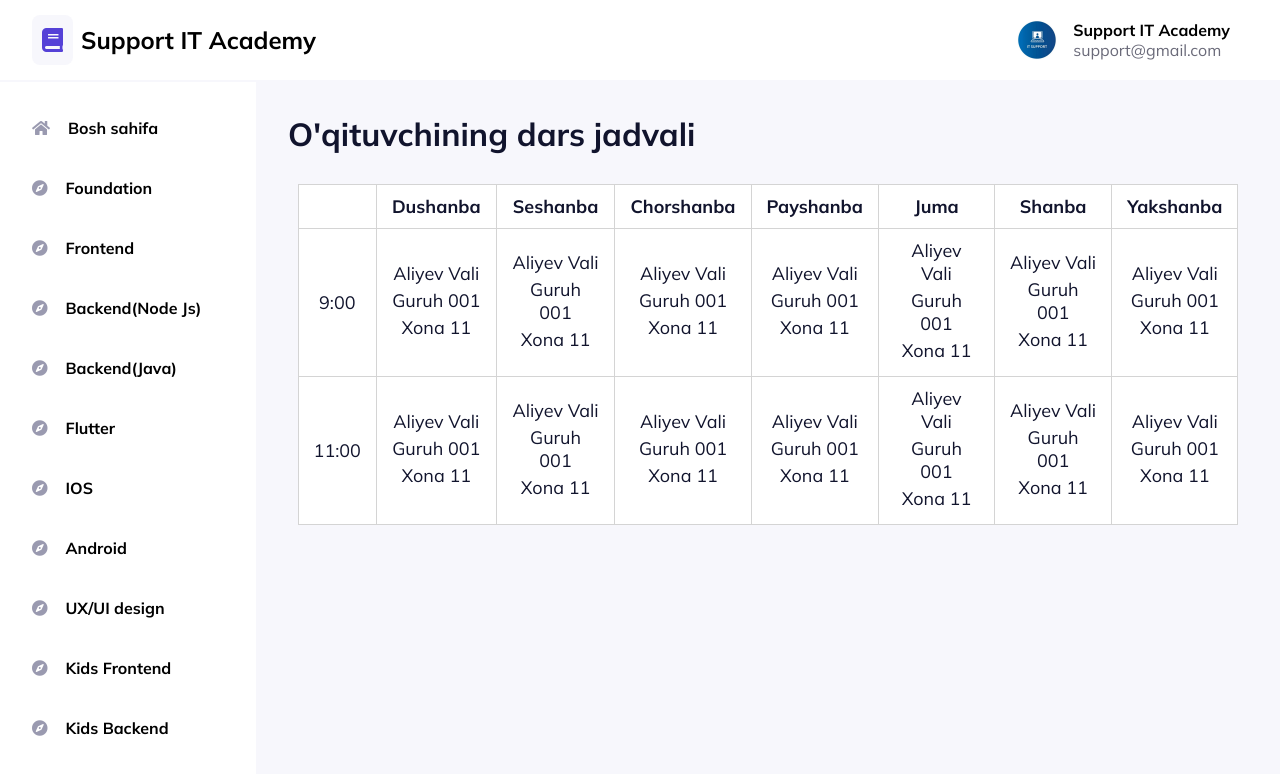
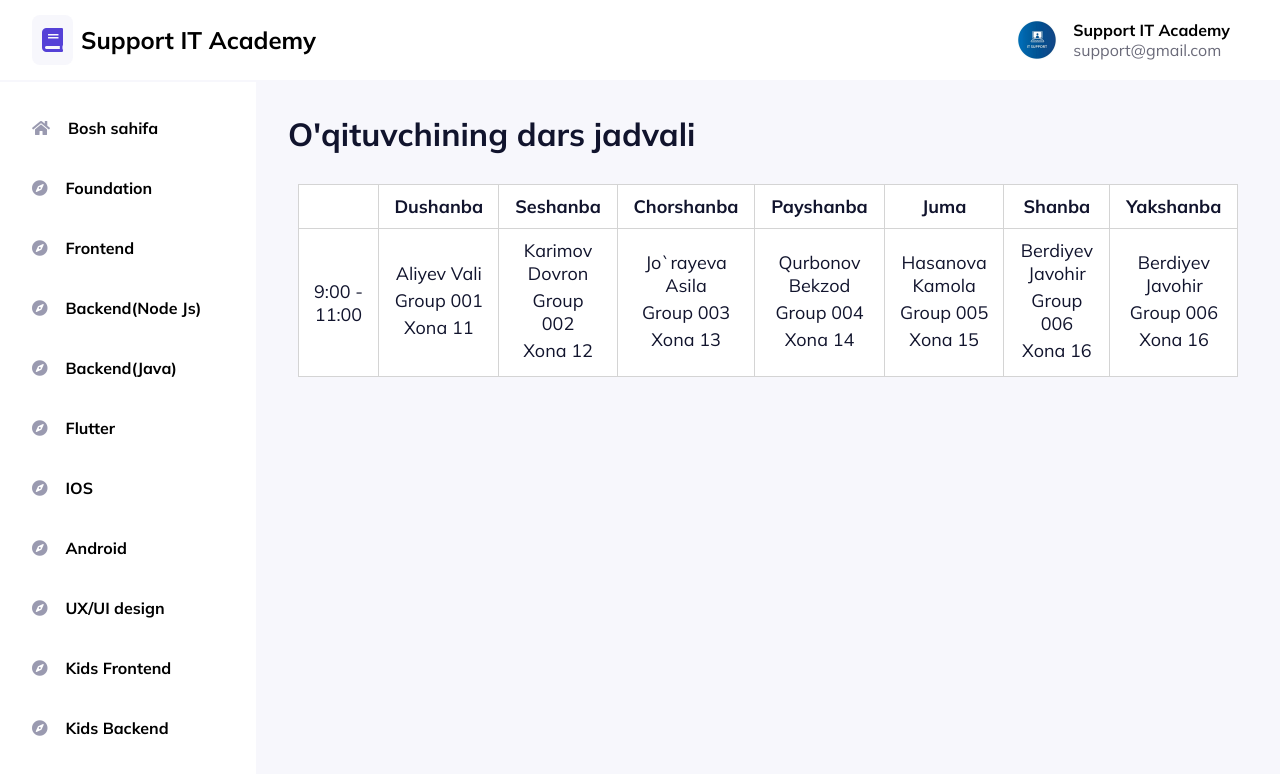
Before and after one commit to MurodjohnKhayitov/learning-center-controlling, a React (Create React App) app: page /jadval in a window 1280 px wide. Shown: the top 774 px of the page. Built offline with nearby package versions, Linux system fonts and the light colour scheme.

Commit message:
added table page

```diff
--- a/src/components/table/Table.js
+++ b/src/components/table/Table.js
@@ -2,6 +2,63 @@ import React from "react";
 import "./table.scss";
 
 const Table = () => {
+
+  const timeTable = [
+    {
+      id:1,
+      lessonHour: '9:00 - 11:00',
+      dayWeek: [
+        {
+          id:1,
+          teacher: 'Aliyev Vali',
+          group: 'Group 001',
+          room: 'Xona 11'
+        },
+        {
+          id:2,
+          teacher: 'Karimov Dovron',
+          group: 'Group 002',
+          room: 'Xona 12'
+        },
+        {
+          id:3,
+          lessonHour: '9:00 - 11:00',
+          teacher: 'Jo`rayeva Asila',
+          group: 'Group 003',
+          room: 'Xona 13'
+        },
+        {
+          id:4,
+          lessonHour: '9:00 - 11:00',
+          teacher: 'Qurbonov Bekzod',
+          group: 'Group 004',
+          room: 'Xona 14'
+        },
+        {
+          id:5,
+          lessonHour: '9:00 - 11:00',
+          teacher: 'Hasanova Kamola',
+          group: 'Group 005',
+          room: 'Xona 15'
+        },
+        {
+          id:6,
+          lessonHour: '9:00 - 11:00',
+          teacher: 'Berdiyev Javohir',
+          group: 'Group 006',
+          room: 'Xona 16'
+        },
+        {
+          id:6,
+          lessonHour: '9:00 - 11:00',
+          teacher: 'Berdiyev Javohir',
+          group: 'Group 006',
+          room: 'Xona 16'
+        },
+      ]
+    }
+  ]
+
   return (
     <div className="">
         <h1 className="btitle">O'qituvchining dars jadvali</h1>
@@ -19,82 +76,23 @@ const Table = () => {
             </tr>
           </thead>
           <tbody>
-          <tr>
-            <td>9:00</td>
-            <td>
-              <div className="name">Aliyev Vali</div>
-              <div className="name">Guruh 001</div>
-              <div className="name">Xona 11</div>
+            {timeTable.map( table => (
+
+                  <tr key={table.id}>
+                      <td>{table.lessonHour}</td>
+
+                      {table?.dayWeek?.map((day, id) => (
+
+                          <td key={id}>
+                            <div className="name">{day.teacher}</div>
+                            <div className="name">{day.group}</div>
+                            <div className="name">{day.room}</div>
                           </td>
-            <td>
-              <div className="name">Aliyev Vali</div>
-              <div className="name">Guruh 001</div>
-              <div className="name">Xona 11</div>
-            </td>
-            <td>
-              <div className="name">Aliyev Vali</div>
-              <div className="name">Guruh 001</div>
-              <div className="name">Xona 11</div>
-            </td>
-            <td>
-              <div className="name">Aliyev Vali</div>
-              <div className="name">Guruh 001</div>
-              <div className="name">Xona 11</div>
-            </td>
-            <td>
-              <div className="name">Aliyev Vali</div>
-              <div className="name">Guruh 001</div>
-              <div className="name">Xona 11</div>
-            </td>
-            <td>
-              <div className="name">Aliyev Vali</div>
-              <div className="name">Guruh 001</div>
-              <div className="name">Xona 11</div>
-            </td>
-            <td>
-              <div className="name">Aliyev Vali</div>
-              <div className="name">Guruh 001</div>
-              <div className="name">Xona 11</div>
-            </td>
+
+                      ))}
                   </tr>
-          <tr>
-            <td>11:00</td>
-            <td>
-              <div className="name">Aliyev Vali</div>
-              <div className="name">Guruh 001</div>
-              <div className="name">Xona 11</div>
-            </td>
-            <td>
-              <div className="name">Aliyev Vali</div>
-              <div className="name">Guruh 001</div>
-              <div className="name">Xona 11</div>
-            </td>
-            <td>
-              <div className="name">Aliyev Vali</div>
-              <div className="name">Guruh 001</div>
-              <div className="name">Xona 11</div>
-            </td>
-            <td>
-              <div className="name">Aliyev Vali</div>
-              <div className="name">Guruh 001</div>
-              <div className="name">Xona 11</div>
-            </td>
-            <td>
-              <div className="name">Aliyev Vali</div>
-              <div className="name">Guruh 001</div>
-              <div className="name">Xona 11</div>
-            </td>
-            <td>
-              <div className="name">Aliyev Vali</div>
-              <div className="name">Guruh 001</div>
-              <div className="name">Xona 11</div>
-            </td>
-            <td>
-              <div className="name">Aliyev Vali</div>
-              <div className="name">Guruh 001</div>
-              <div className="name">Xona 11</div>
-            </td>
-          </tr>
+
+            ))}
           </tbody>
         </table>
     </div>
```
Lines whose indentation alone changed are shown as unchanged.
